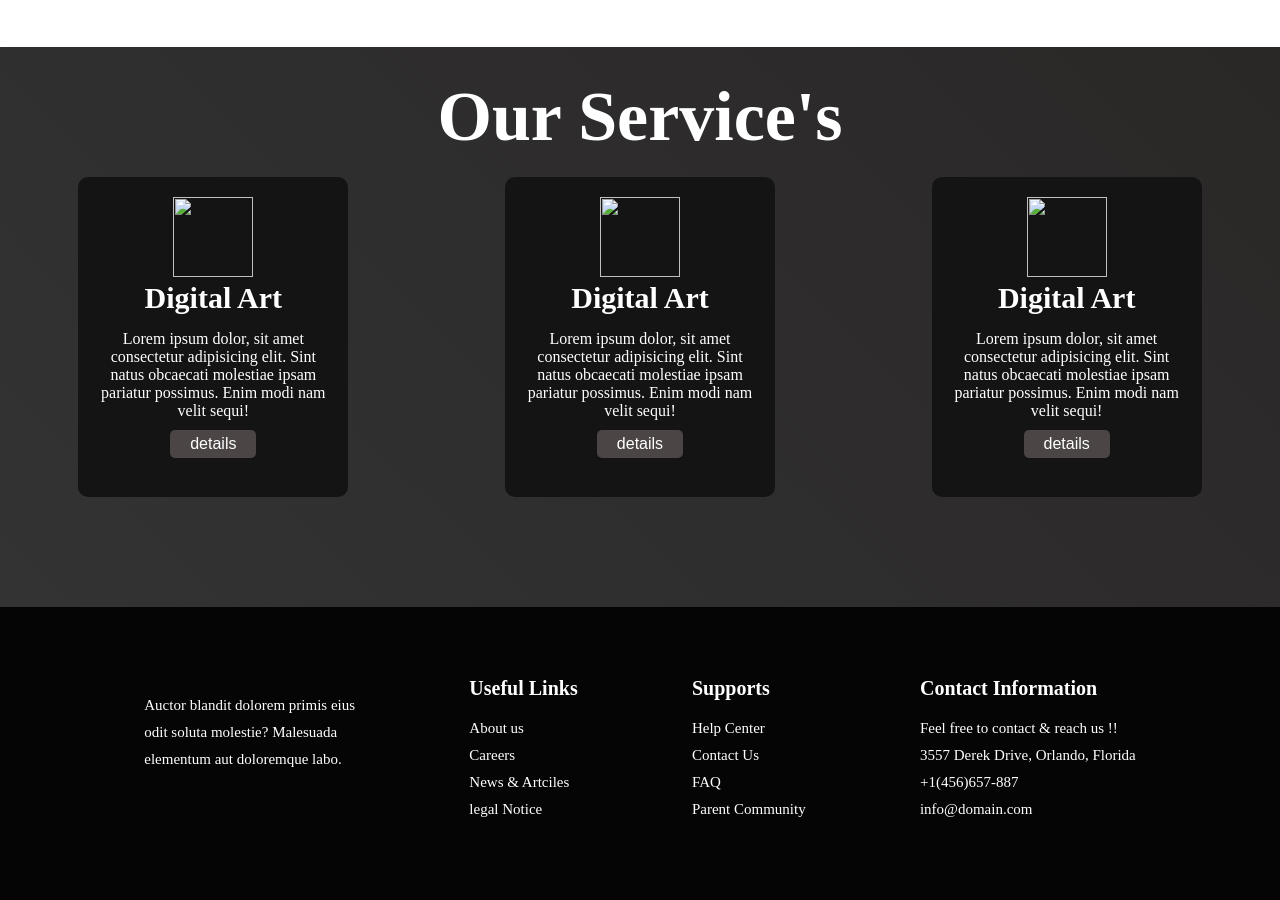
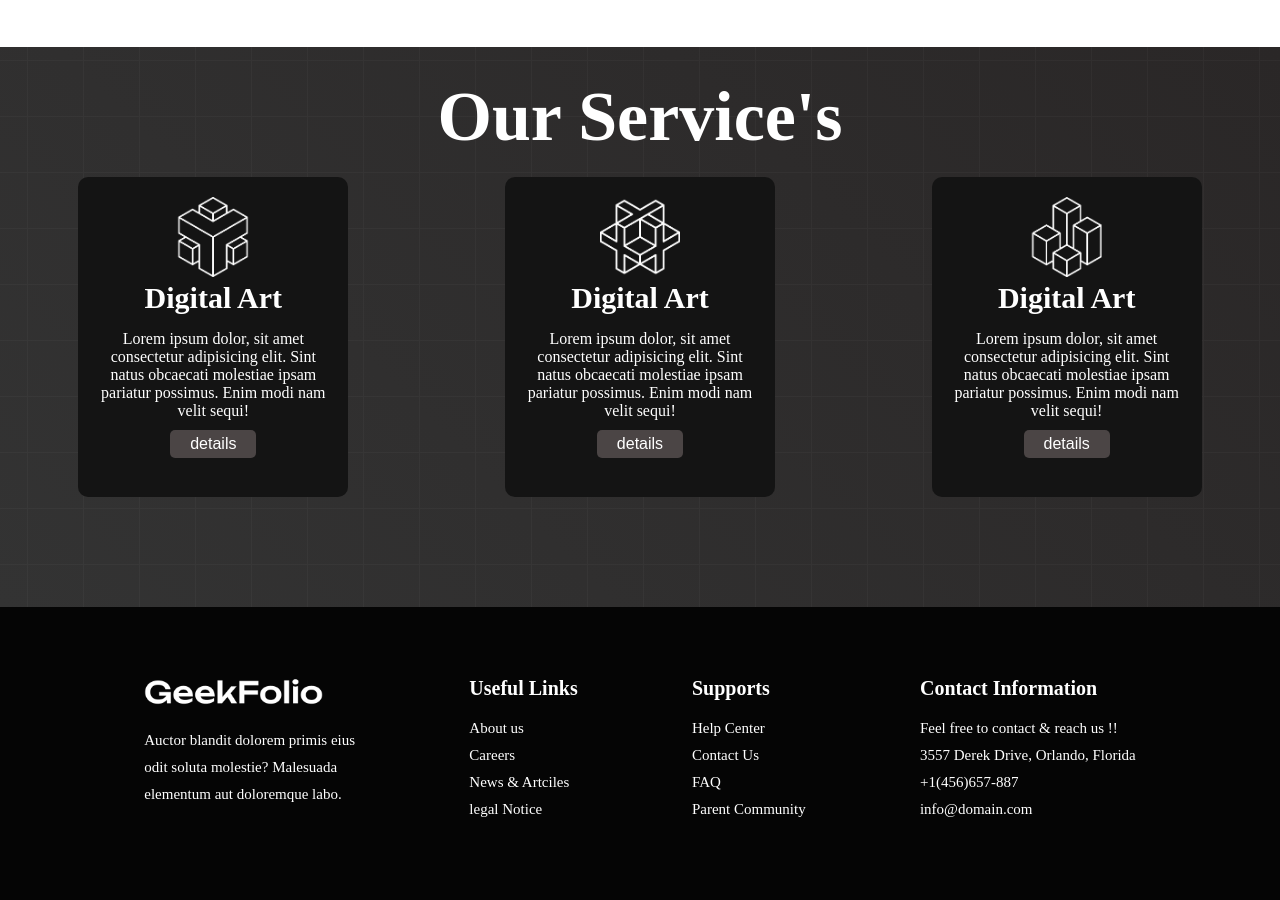
Before and after one commit to Md-Sharafat-Rohoman/02-Digital-Product, a plain HTML site: page index.html in a window 1280 px wide. Shown: the part 1538-2438 px from the top of the page. Drawn offline with Linux system fonts and the light colour scheme; the site is published under a folder, as on GitHub Pages, so addresses that start at the root find nothing.

Commit message:
last website complite

```diff
--- a/index.html
+++ b/index.html
@@ -14,7 +14,7 @@
         <nav>
             <div class="manu-container">
                 <div class="logo">
-                    <img class="logo-photos" src="./logo/logo-light.png" alt="">
+                    <img class="logo-photos" src="logo/logo-light.png" alt="">
                 </div>
                 <div class="menu">
                     <li class="item">home-1</li>
@@ -35,7 +35,7 @@
                     <button class="banner-button">Explore More</button>
                 </div>
                 <div class="banner-photo">
-                    <img class="banner-image" src="/images/banner.png" alt="">
+                    <img class="banner-image" src="images/banner.png" alt="">
                 </div>
             </div>
         </section>
@@ -50,7 +50,7 @@
                         <button class="second-button banner-button">Contact With US</button>
                     </div>
                     <div class="">
-                        <img class="about-photo" src="/images/section.png" alt="">
+                        <img class="about-photo" src="images/section.png" alt="">
                     </div>
                 </div>
             </div>
@@ -60,21 +60,21 @@
                 <h1 class="last-main-section-header">Our Service's</h1>
                 <div class="four-div-section">
                     <div class="first-div">
-                        <img class="image-icon" src="/icon/0.png" alt="">
+                        <img class="image-icon" src="icon/0.png" alt="">
                         <h2 class="last-header">Digital Art</h2>
                         <p>Lorem ipsum dolor, sit amet consectetur adipisicing elit. Sint natus obcaecati molestiae
                             ipsam pariatur possimus. Enim modi nam velit sequi!</p>
                         <button class="last-button">details</button>
                     </div>
                     <div class="first-div">
-                        <img class="image-icon" src="/icon/1.png" alt="">
+                        <img class="image-icon" src="icon/1.png" alt="">
                         <h2 class="last-header">Digital Art</h2>
                         <p>Lorem ipsum dolor, sit amet consectetur adipisicing elit. Sint natus obcaecati molestiae
                             ipsam pariatur possimus. Enim modi nam velit sequi!</p>
                         <button class="last-button">details</button>
                     </div>
                     <div class="first-div">
-                        <img class="image-icon" src="/icon/2.png" alt="">
+                        <img class="image-icon" src="icon/2.png" alt="">
                         <h2 class="last-header">Digital Art</h2>
                         <p>Lorem ipsum dolor, sit amet consectetur adipisicing elit. Sint natus obcaecati molestiae
                             ipsam pariatur possimus. Enim modi nam velit sequi!
@@ -89,7 +89,7 @@
         <section class="last-foot">
             <div class="last-foot-div">
                 <div class="footer-section">
-                    <img class="last-image" src="/logo/logo-light.png" alt="">
+                    <img class="last-image" src="logo/logo-light.png" alt="">
                     <p class="last-para">Auctor blandit dolorem primis eius</p>
                     <p class="last-para">odit soluta molestie? Malesuada</p>
                     <p class="last-para">elementum aut doloremque labo.</p>
--- a/style.css
+++ b/style.css
@@ -62,7 +62,7 @@
     justify-content: space-around;
     padding: 80px;
     color: white;
-    background-image: url("/images/background.png") , linear-gradient(45deg , #333333 , #2a2727);
+    background-image: url("images/background.png") , linear-gradient(45deg , #333333 , #2a2727);
 }
 
 /* second section start */
@@ -98,7 +98,7 @@
 }
 /* last main section */
 .last-main{
-    background-image: url("/images/background.png") , linear-gradient(45deg , #333333 , #2a2727);
+    background-image: url("images/background.png") , linear-gradient(45deg , #333333 , #2a2727);
     width: 100%;
     height: 500px;
     color: white;
```
